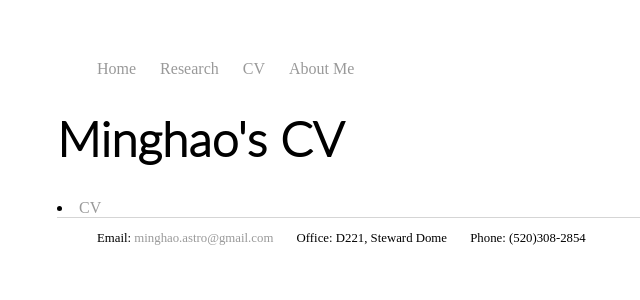
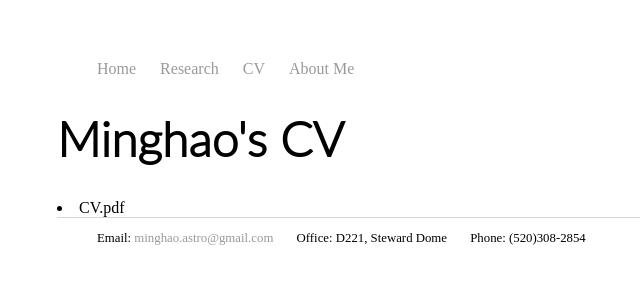
Before and after one commit to JianiDing/JianiDing.github.io, a Jekyll site: the page built from CV/index.html, in a window 1280 px wide. Shown: the top 300 px of the page, without its empty margins (183-823 px from the left). Built offline with Jekyll 4.4.1, drawn with Linux system fonts in a browser that asks for light colours.

Commit message:
Update index.html

```diff
--- a/CV/index.html
+++ b/CV/index.html
@@ -5,5 +5,5 @@ title: CV
 <div class="blurb">
 	<h1 style="font-family:lato light">Minghao's CV</h1>
 	<!--<p style="font-family:lato light">CV.pdf</p>/-->
-	<li><a href="/CV/CV.pdf">CV</a></li>
+	<li><href="/CV/CV.pdf">CV.pdf</a></li>
 </div>
```
